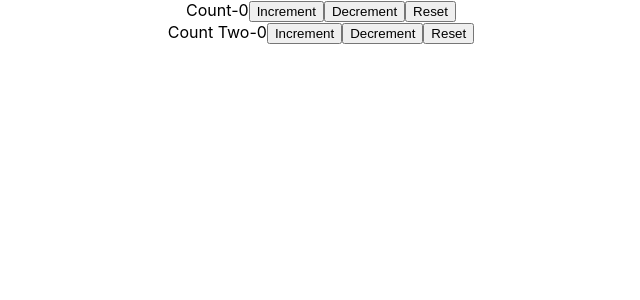
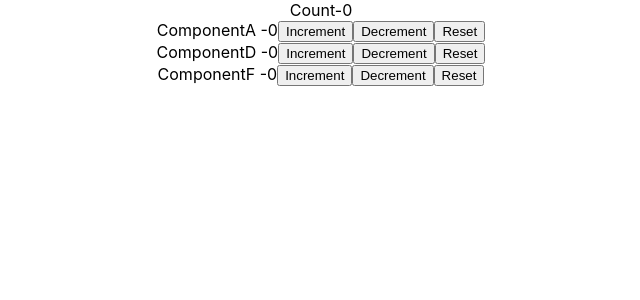
Before and after one commit to kiran226/hooks, a React (Create React App) app: page / in a window 1280 px wide. Shown: the top 300 px of the page, without its empty margins (319-959 px from the left). Built offline with nearby package versions, Linux system fonts and the light colour scheme.

Commit message:
useContext with useReducer

```diff
--- a/src/App.js
+++ b/src/App.js
@@ -1,6 +1,10 @@
-import React from 'react';
+import React,{useReducer} from 'react';
 import './App.css';
-import CounterThree from './components/CounterThree';
+import ComponentA from './components/ComponentA';
+import ComponentB from './components/ComponentB';
+import ComponentC from './components/ComponentC';
+
+// import CounterThree from './components/CounterThree';
 // import CounterTwo from './components/CounterTwo';
 // import CounterOne from './components/CounterOne';
 // import DataFetching from './DataFetching';
@@ -17,7 +21,26 @@
 // import HookCounter from './components/HookCounter';
 // import HookCounter2 from './components/HookCounter2';
 
+export const CountContext= React.createContext();
+
 function App() {
+  const initialState=0
+  const reducer=(state,action)=>{
+    switch(action){
+      case 'increment':
+        return state+1
+
+      case 'decrement':
+        return state-1
+
+      case 'reset':
+        return initialState
+
+      default:
+        return state;
+  }
+  }
+  const[count,dispatch]=useReducer(reducer,initialState)
   return (
     <div className="App">
       {/* <ClickCounter/> */}
@@ -35,8 +58,13 @@
       {/* <DataFetching/> */}
       {/* <CounterOne/> */}
       {/* <CounterTwo/> */}
-      <CounterThree/>
-
+      {/* <CounterThree/> */}
+      Count-{count}
+      <CountContext.Provider value={{CountState:count,CountDispatch:dispatch }}>
+        <ComponentA/>
+        <ComponentB/>
+        <ComponentC/>
+      </CountContext.Provider>
     </div>
   );
 }
--- /dev/null
+++ b/src/components/ComponentA.js
@@ -0,0 +1,16 @@
+import React, { useContext } from 'react'
+import {CountContext} from '../App'
+
+function ComponentA() {
+    const CountContextA=useContext(CountContext);
+    return (
+        <div>
+            ComponentA -{CountContextA.CountState}
+            <button onClick={()=>CountContextA.CountDispatch('increment')}>Increment</button>
+            <button onClick={()=>CountContextA.CountDispatch('decrement')}>Decrement</button>
+            <button onClick={()=>CountContextA.CountDispatch('reset')}>Reset</button>
+        </div>
+    )
+}
+
+export default ComponentA
--- /dev/null
+++ b/src/components/ComponentB.js
@@ -0,0 +1,12 @@
+import React from 'react'
+import ComponentD from './ComponentD'
+
+function ComponentB() {
+    return (
+        <div>
+            <ComponentD/>
+        </div>
+    )
+}
+
+export default ComponentB
--- /dev/null
+++ b/src/components/ComponentC.js
@@ -0,0 +1,12 @@
+import React from 'react'
+import ComponentE from './ComponentE'
+
+function ComponentC() {
+    return (
+        <div>
+            <ComponentE/>
+        </div>
+    )
+}
+
+export default ComponentC
--- /dev/null
+++ b/src/components/ComponentD.js
@@ -0,0 +1,16 @@
+import React, { useContext } from 'react'
+import { CountContext } from '../App'
+
+function ComponentD() {
+    const CountContextD= useContext(CountContext);
+    return (
+        <div>
+            ComponentD -{CountContextD.CountState}
+            <button onClick={()=>CountContextD.CountDispatch('increment')}>Increment</button>
+            <button onClick={()=>CountContextD.CountDispatch('decrement')}>Decrement</button>
+            <button onClick={()=>CountContextD.CountDispatch('reset')}>Reset</button>
+        </div>
+    )
+}
+
+export default ComponentD
--- /dev/null
+++ b/src/components/ComponentE.js
@@ -0,0 +1,12 @@
+import React from 'react'
+import ComponentF from './ComponentF'
+
+function ComponentE() {
+    return (
+        <div>
+            <ComponentF/>
+        </div>
+    )
+}
+
+export default ComponentE
--- /dev/null
+++ b/src/components/ComponentF.js
@@ -0,0 +1,16 @@
+import React, { useContext } from 'react'
+import { CountContext } from '../App'
+
+function ComponentF() {
+    const CountContextF=useContext(CountContext)
+    return (
+        <div>
+            ComponentF -{CountContextF.CountState}
+            <button onClick={()=>CountContextF.CountDispatch('increment')}>Increment</button>
+            <button onClick={()=>CountContextF.CountDispatch('decrement')}>Decrement</button>
+            <button onClick={()=>CountContextF.CountDispatch('reset')}>Reset</button>
+        </div>
+    )
+}
+
+export default ComponentF
```
